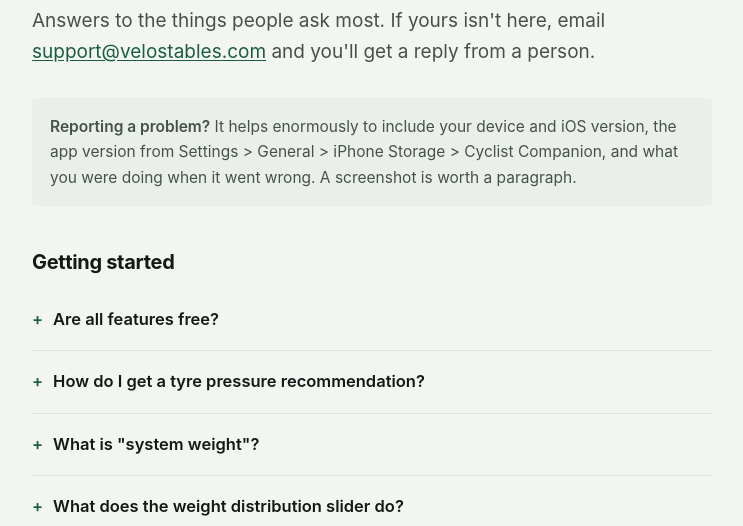
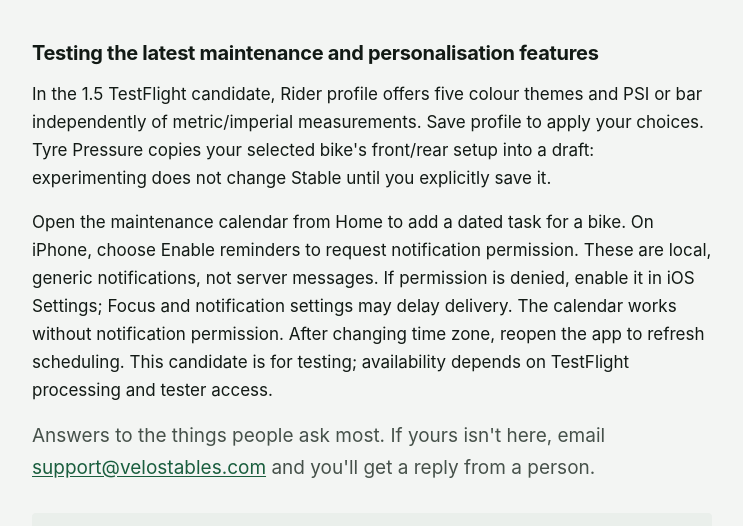
Before and after one commit to TheCOOPERX/cyclist-companion-site, a plain HTML site: page support/index.html in a window 1280 px wide. Shown: the part 223-749 px from the top of the page, without its empty margins (268-1011 px from the left). Drawn offline with Linux system fonts and the light colour scheme.

Commit message:
Document local maintenance reminders and personal preferences

```diff
--- a/support/index.html
+++ b/support/index.html
@@ -38,6 +38,19 @@
 </nav>
 
 <h1>Support</h1>
+
+<h2>Testing the latest maintenance and personalisation features</h2>
+<p>In the 1.5 TestFlight candidate, Rider profile offers five colour themes and
+PSI or bar independently of metric/imperial measurements. Save profile to apply
+your choices. Tyre Pressure copies your selected bike's front/rear setup into
+a draft: experimenting does not change Stable until you explicitly save it.</p>
+<p>Open the maintenance calendar from Home to add a dated task for a bike.
+On iPhone, choose Enable reminders to request notification permission. These
+are local, generic notifications, not server messages. If permission is denied,
+enable it in iOS Settings; Focus and notification settings may delay delivery.
+The calendar works without notification permission. After changing time zone,
+reopen the app to refresh scheduling. This candidate is for testing; availability
+depends on TestFlight processing and tester access.</p>
 <p class="lede">Answers to the things people ask most. If yours isn't here,
 email <a href="mailto:support@velostables.com">support@velostables.com</a> and you'll get
 a reply from a person.</p>
```
Also changed, not shown: privacy/index.html (+11 -2 lines).
